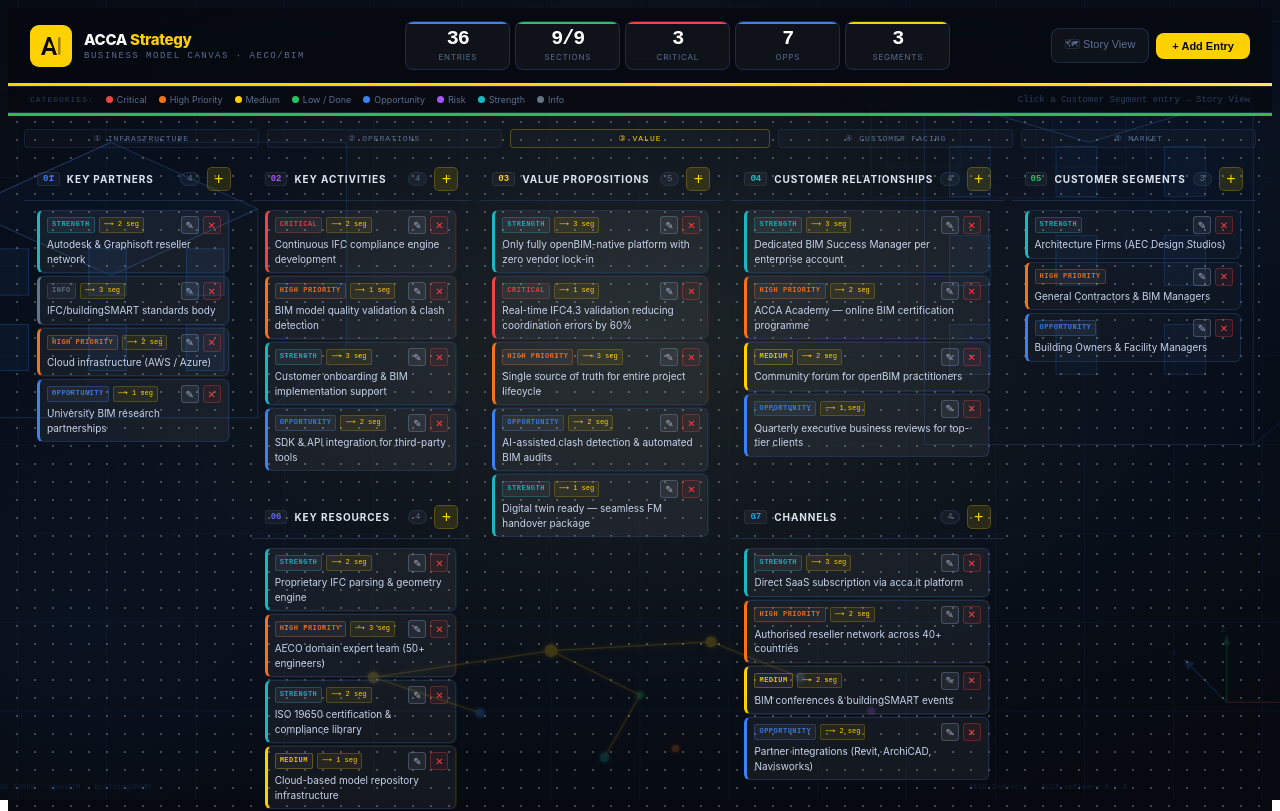
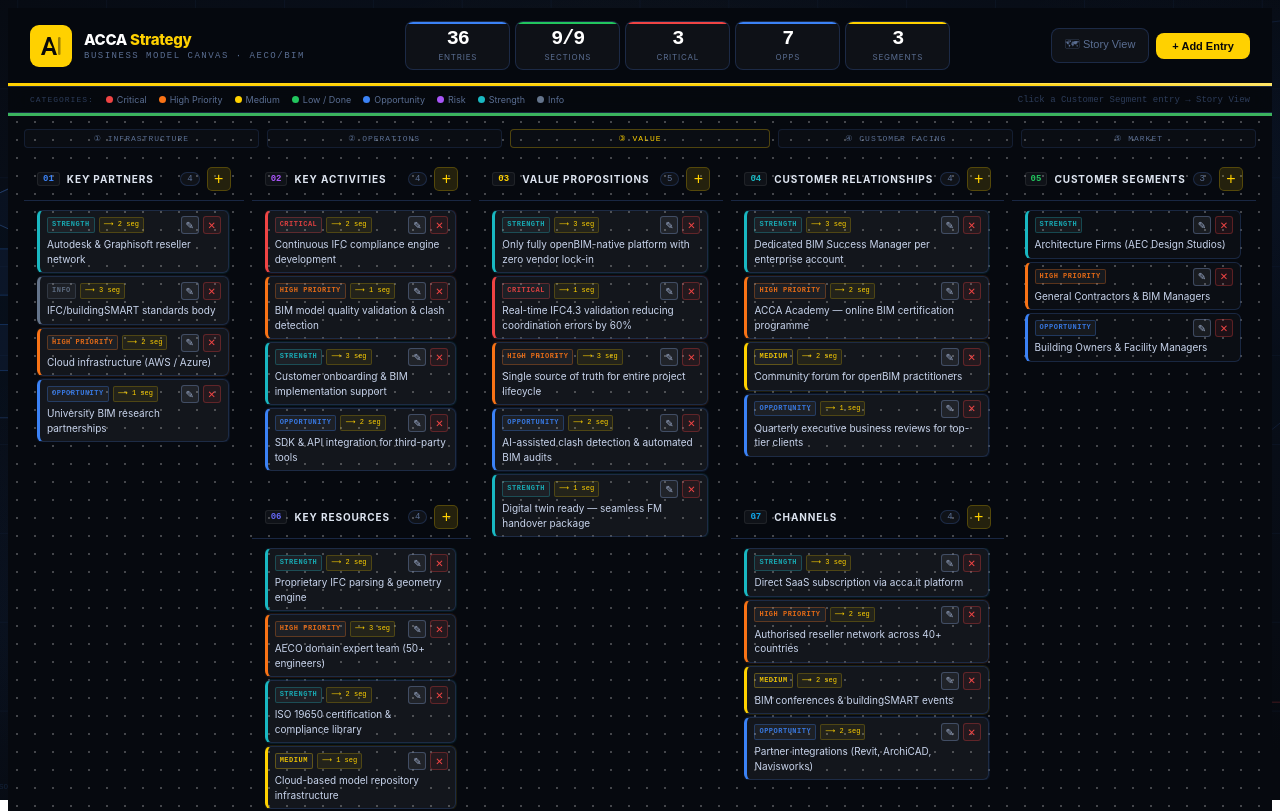
Before and after one commit to jonlewuk-ship-it/EN-Canvas_BMC, a React (Vite) app: page / in a window 1280 px wide. Shown: the top 811 px of the page. Built offline with nearby package versions, Linux system fonts and the light colour scheme; the HTML template or start-up script is replaced by a standard one.

Commit message:
Update App.jsx

```diff
--- a/src/App.jsx
+++ b/src/App.jsx
@@ -92,7 +92,7 @@
 /* ─── BIM SVG BACKGROUND ────────────────────────────────── */
 function BimBackground() {
   return (
-    <div style={{ position:"fixed", inset:0, zIndex:0, pointerEvents:"none", overflow:"hidden" }}>
+    <div style={{ position:"fixed", inset:0, zIndex:-1, pointerEvents:"none", overflow:"hidden" }}>
       <svg viewBox="0 0 1600 900" preserveAspectRatio="xMidYMid slice"
            style={{ width:"100%", height:"100%" }} xmlns="http://www.w3.org/2000/svg">
         <defs>
```
